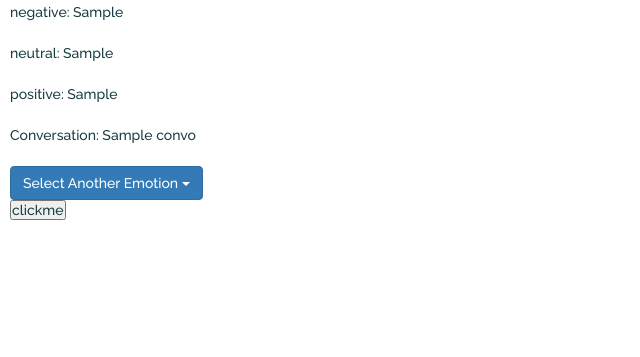
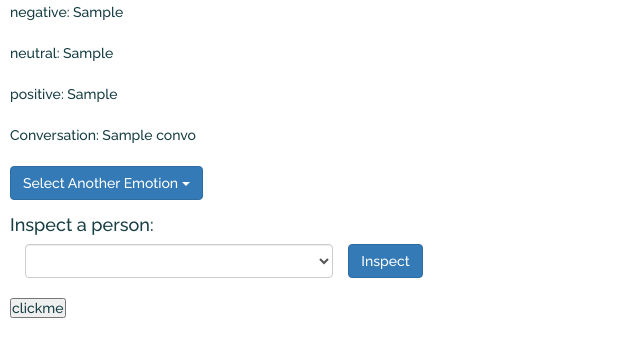
Before and after one commit to mgordon34/Conversation-Analysis, a Django app: template MainPage/templates/appTemps/results.html in a window 1280 px wide. Shown: the part 162-519 px from the top of the page, without its empty margins (0-640 px from the left). Run offline with Django 3.2, Linux system fonts and the light colour scheme; the template is opened without the code that fills it: most values are stand-ins (such as "Sample title", 1, 10 or a date in 2020); data that the repository does not hold is empty; parts of the project's set-up code (start-up, migrations or seed data) failed here and were passed over; some libraries are stand-ins or nearby versions.

Commit message:
Working person page

```diff
--- a/MainPage/static/tags.js
+++ b/MainPage/static/tags.js
@@ -222,4 +222,13 @@
         myPlot.data = data;
         Plotly.redraw(myPlot);
     });
+
+    var form = $("#personform");
+    var people = JSON.parse($("#pInfo").text());
+    for (i in people) {
+      var element = $(document.createElement('option'));
+      element.val(JSON.stringify(people[i])).text(i);
+      $("#personform").append(element);
+      console.log(people[i]);
+    }
 };
--- a/MainPage/templates/appTemps/results.html
+++ b/MainPage/templates/appTemps/results.html
@@ -34,7 +34,22 @@
             <li><a id="drpdwn6">Trust</a></li>
         </ul>
     </div>
+
+
   <div id="graph"></div>
+
+  <div class="row">
+    <form class="col-sm-5" action="{% url 'person' %}" method="POST" enctype="multipart/form-data">
+      {% csrf_token %}
+      <h4>Inspect a person:</h4>
+        <div class="form-group col-sm-8">
+          <select class="form-control" name="person" id="personform">
+          </select>
+        </div>
+        <button type="submit" class="btn btn-primary">Inspect</button>
+    </form>
+  </div>
+
   <div id="barg"></div>
 
 
@@ -69,7 +84,7 @@
         <p id="Sadness" class="hidden">{{ arr.5 }}</p>
         <p id="Trust" class="hidden">{{ arr.6 }}</p>
         <p id="bInfo" class="hidden" >{{ arr2 }} </p>
-        <p id="pInfo" class="hidden">{{ p }}</p>
+        <p id="pInfo" class="hidden">{{ person }}</p>
     </body>
     <div id="container" class="ui-widget-content" style=border:transparent></div>
   <input id="clickMe" type="button" value="clickme" onclick="comment();" />
--- a/MainPage/urls.py
+++ b/MainPage/urls.py
@@ -5,5 +5,6 @@
 urlpatterns = [
     url(r'^main/$', views.main, name='main'),
     url(r'^results', views.results, name='results'),
+    url(r'^person', views.person, name='person'),
     url(r'^tags', views.tags),
 ]
--- a/MainPage/views.py
+++ b/MainPage/views.py
@@ -51,7 +51,7 @@
             analyzer = Analyze.Analyze()
             analyzer.popDialogEmotion(parser)
             analyzer.setDialogSentiment(parser)
-            p = analyzer.getPersonData(parser)
+            p = json.dumps(analyzer.getPersonData(parser), separators=(',', ':'))
             arr2 = parser.plotlyBarFreqDist("everyone")
             score = analyzer.getAverageConversationScores(parser)
             convo = analyzer.getConversationScore(parser)["trust"]
@@ -65,14 +65,34 @@
             sadness = analyzer.plotlyEmotion(parser, parser.speakerDict.keys(), "sadness")
             trust = analyzer.plotlyEmotion(parser, parser.speakerDict.keys(), "trust")
             arr = [anger, anticipation, disgust, fear, joy, sadness, trust]
+
     else:
         form = DocumentForm() # A empty, unbound form
 
     return render(request, 'appTemps/results.html', {'arr': arr, 'score':score, 'convo':convo, 'cwords':cwords, 'arr2':arr2, "person": p})
 
+def person(request):
+    if request.method == 'POST':
+        print "Person being called"
+        print(request.POST)
+        person = request.POST.get('person')
+    return render(
+        request,
+        'appTemps/person.html',
+        {'person': person},
+    )
+
 def tags(request):
     print "Tags being called"
     if request.method == 'GET':
-        tags = []
+        tags = {
+            'Anger': {},
+            'Anticipation': {},
+            'Disgust': {},
+            'Fear': {},
+            'Joy': {},
+            'Sadness': {},
+            'Trust': {},
+        }
         tag_model = Result(tags=json.dumps({'tags': tags}))
         return HttpResponse(tag_model.tags, content_type='application/json')
```
Also changed, not shown: MainPage/forms.py (line endings or trailing spaces).
